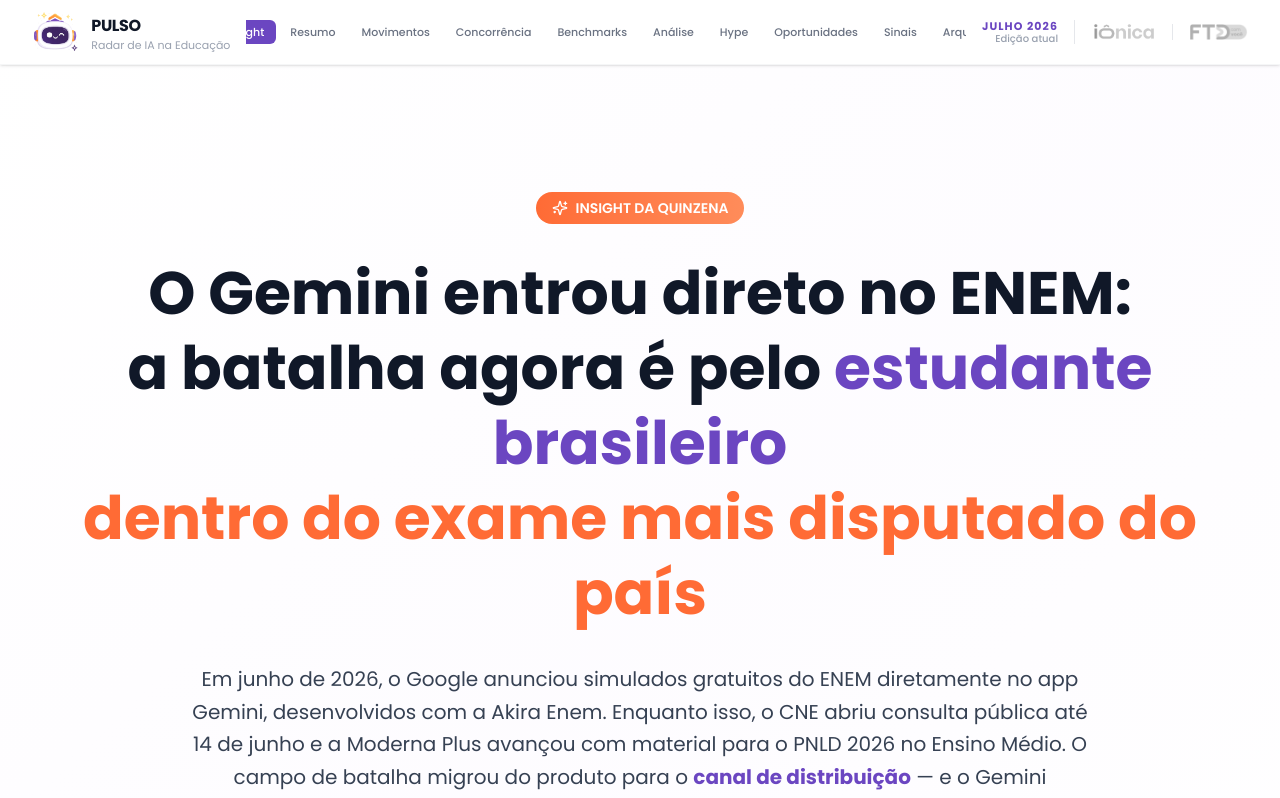
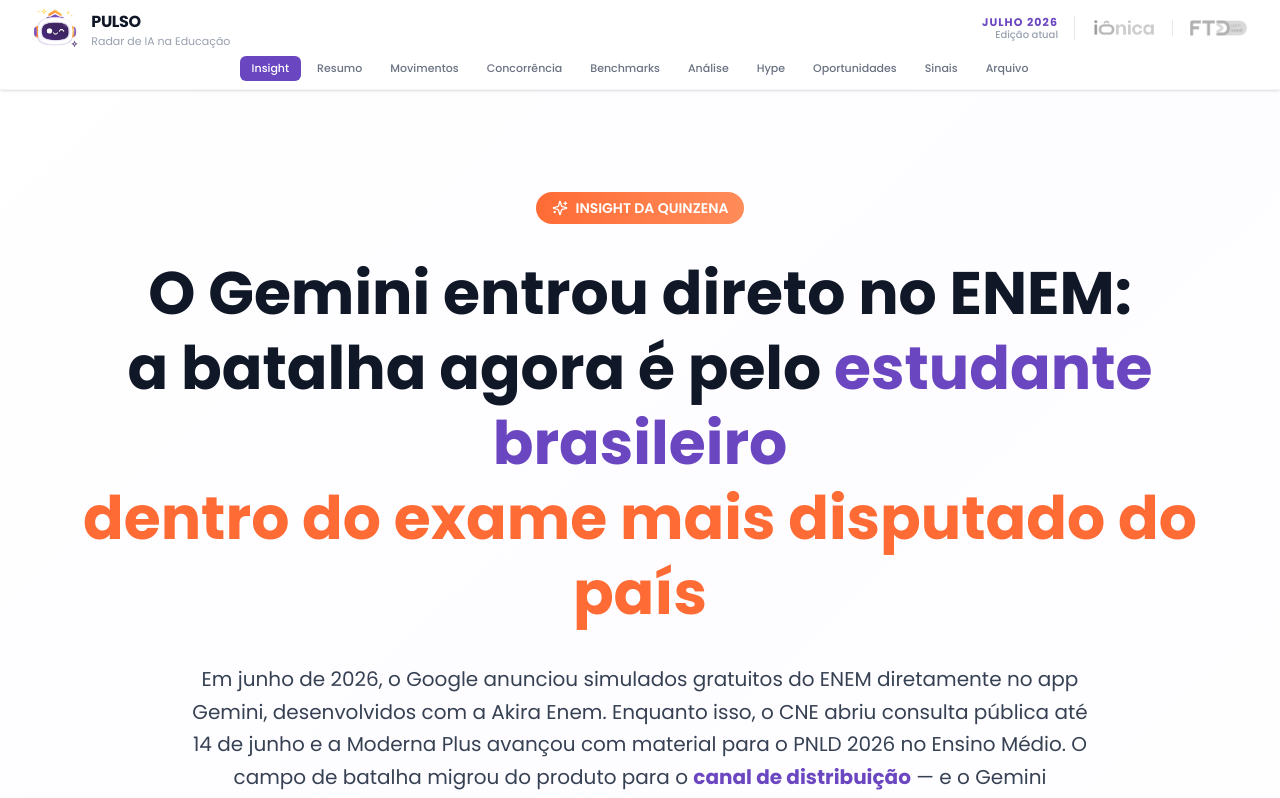
Before and after one commit to bacellarafa/pulso-ia, a React (Vite) app: page / in a window 1280 px wide. Shown: the top 798 px of the page. Built offline with nearby package versions, Linux system fonts and the light colour scheme.

Commit message:
design: nav em linha separada abaixo, centralizada com respiro

```diff
--- a/src/app/App.tsx
+++ b/src/app/App.tsx
@@ -962,11 +962,11 @@
       <header className="fixed top-0 left-0 right-0 bg-white/96 backdrop-blur-md z-50 border-b border-gray-100/80 shadow-sm">
         <div className="max-w-7xl mx-auto px-5 md:px-8">
 
-          {/* Linha única — 3 colunas: identidade | nav centralizada | direita */}
-          <div className="flex items-center h-14 md:h-16 gap-4">
+          {/* Linha 1 — identidade + direita */}
+          <div className="flex items-center justify-between h-12 md:h-14">
 
             {/* Identidade — mascote + nome */}
-            <div className="flex items-center gap-3 flex-shrink-0">
+            <div className="flex items-center gap-3">
               <img src={mascoteIA} alt="PULSO" className="h-10 md:h-11 w-auto flex-shrink-0" />
               <div className="flex flex-col justify-center leading-none">
                 <span className="text-sm md:text-base font-bold text-gray-900 tracking-tight" style={{ fontFamily: "'Poppins', sans-serif" }}>PULSO</span>
@@ -974,8 +974,21 @@
               </div>
             </div>
 
-            {/* Nav centralizada — cresce para preencher o espaço */}
-            <nav className="flex-1 flex items-center justify-center gap-0.5 overflow-x-auto scrollbar-hide">
+            {/* Direita — edição + logos parceiros */}
+            <div className="hidden sm:flex items-center gap-4">
+              <div className="flex flex-col items-end leading-none">
+                <span className="text-[11px] font-bold text-[#6B46C1] uppercase tracking-widest">Julho 2026</span>
+                <span className="text-[10px] text-gray-400 font-medium mt-0.5">Edição atual</span>
+              </div>
+              <div className="w-px h-6 bg-gray-200" />
+              <img src={logoIonica} alt="Iônica" className="h-5 w-auto" style={{ filter: 'grayscale(100%) opacity(0.45)' }} />
+              <div className="w-px h-4 bg-gray-200" />
+              <img src={logoFTD} alt="FTD Com Você" className="h-4 w-auto" style={{ filter: 'grayscale(100%) opacity(0.40)' }} />
+            </div>
+          </div>
+
+          {/* Linha 2 — nav centralizada com respiro */}
+          <nav className="flex items-center justify-center gap-1 pb-2">
             {[
               { id: 'insight', label: 'Insight' },
               { id: 'resumo', label: 'Resumo' },
@@ -1001,31 +1014,8 @@
                 {item.label}
               </button>
             ))}
-            </nav>
-
-            {/* Direita — edição + logos parceiros */}
-            <div className="hidden sm:flex items-center gap-4 flex-shrink-0">
-              <div className="flex flex-col items-end leading-none">
-                <span className="text-[11px] font-bold text-[#6B46C1] uppercase tracking-widest">Julho 2026</span>
-                <span className="text-[10px] text-gray-400 font-medium mt-0.5">Edição atual</span>
-              </div>
-              <div className="w-px h-6 bg-gray-200" />
-              <img
-                src={logoIonica}
-                alt="Iônica"
-                className="h-5 w-auto"
-                style={{ filter: 'grayscale(100%) opacity(0.45)' }}
-              />
-              <div className="w-px h-4 bg-gray-200" />
-              <img
-                src={logoFTD}
-                alt="FTD Com Você"
-                className="h-4 w-auto"
-                style={{ filter: 'grayscale(100%) opacity(0.40)' }}
-              />
-            </div>
-
-          </div>
+          </nav>
+
         </div>
       </header>
 
```
Also changed, not shown: 4 other files (tests, documents, lock files or other folders).
